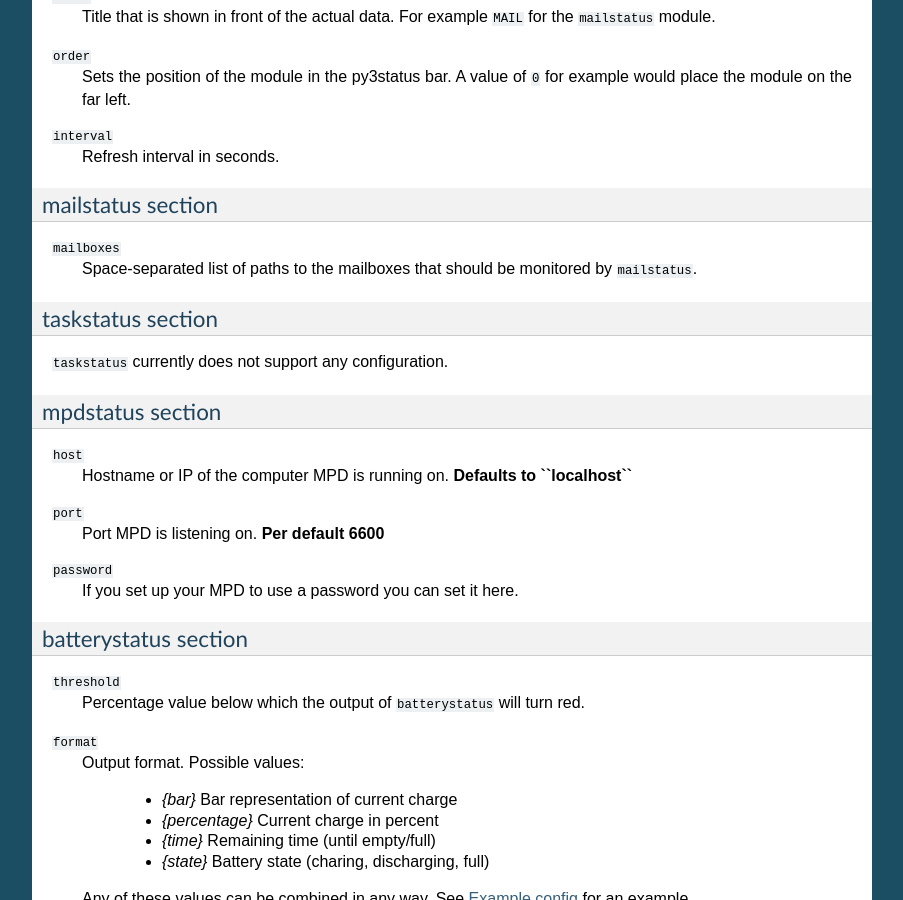
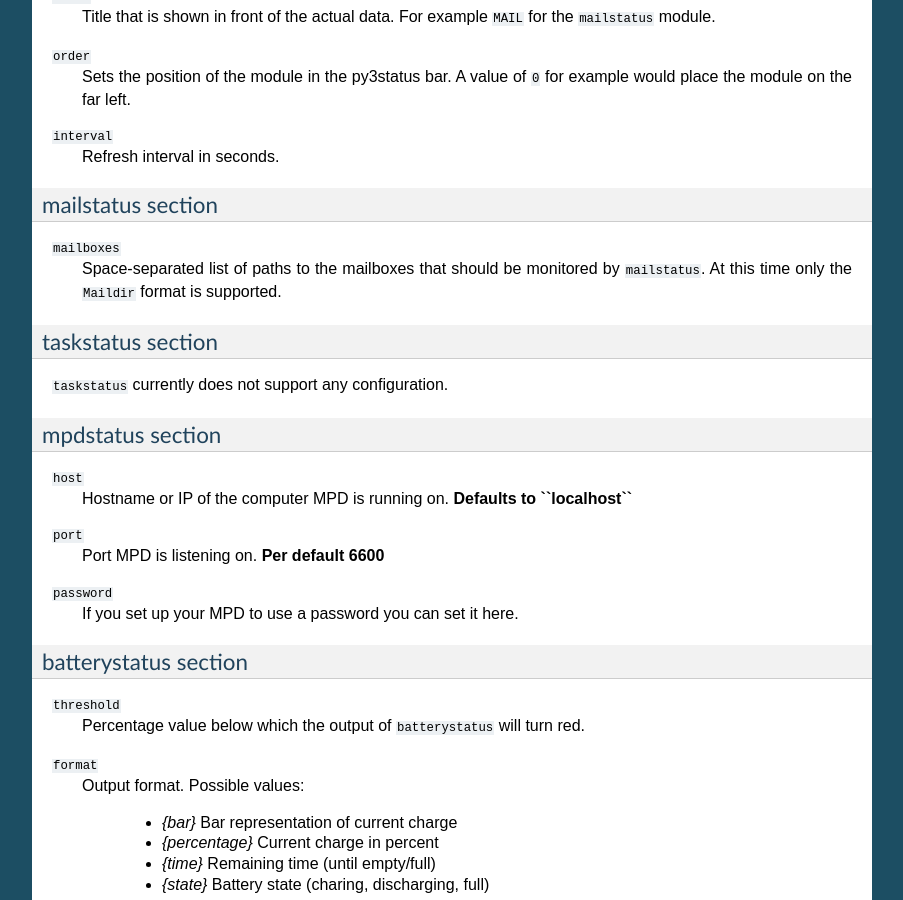
Before and after one commit to t4k1t/py3status-modules, a Sphinx documentation site: the page built from docs/configuration.rst, in a window 1280 px wide and 900 px high, scrolled down 772 px. Shown: the whole window, without its empty margins (198-1101 px from the left). Built offline with Sphinx 7.4.7, drawn with Linux system fonts in a browser that asks for light colours.

Commit message:
Clarify that mailstatus only supports Maildir

```diff
--- a/docs/configuration.rst
+++ b/docs/configuration.rst
@@ -65,7 +65,7 @@ mailstatus section
 
 ``mailboxes``
    Space-separated list of paths to the mailboxes that should be monitored by
-   ``mailstatus``.
+   ``mailstatus``. At this time only the ``Maildir`` format is supported.
 
 
 taskstatus section
```
